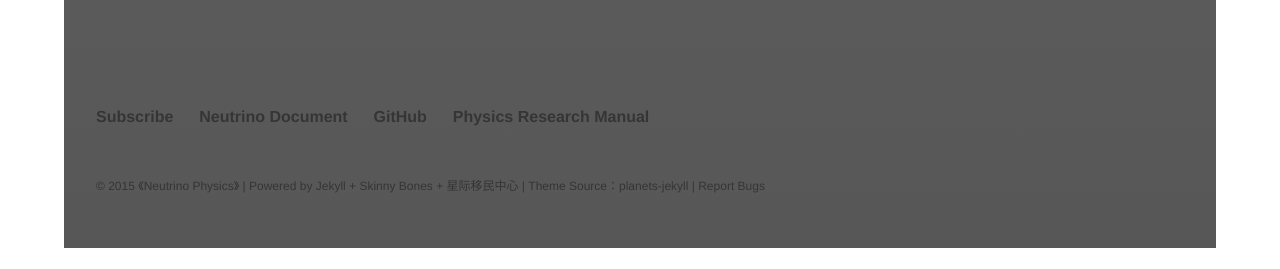
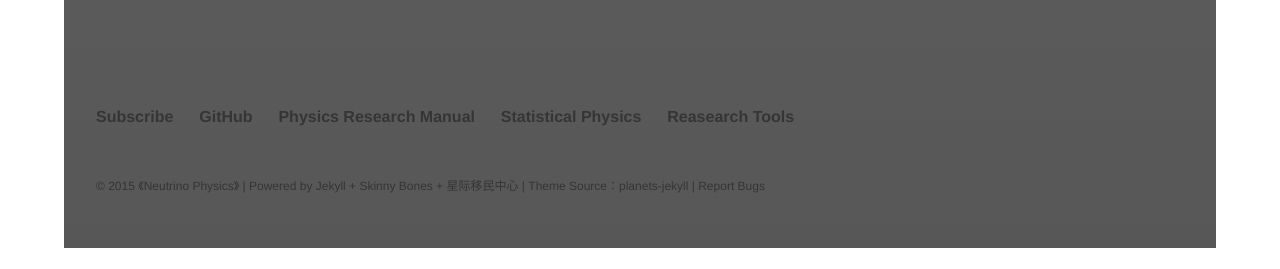
Before and after one commit to NeuPhysics/neuphysics.github.io, a Jekyll site: the page built from index.md, in a window 1280 px wide. Shown: the part 1044-1313 px from the top of the page. Built offline with Jekyll 4.4.1, drawn with Linux system fonts in a browser that asks for light colours; comment, search, counter and statistics services are not loaded.

Commit message:
Update footer.yml

```diff
--- a/_data/footer.yml
+++ b/_data/footer.yml
@@ -2,12 +2,15 @@
 
 - title: Subscribe
   url: /subscribe/
-
-- title: Neutrino Document
-  url: http://neutrino.readthedocs.org
 
 - title: GitHub
   url: https://github.com/NeuPhysics
 
 - title: Physics Research Manual
   url: http://cosmologytaskforce.github.io/PhysicsResearchSurvivalManual/
+
+- title: Statistical Physics
+  url: http://openmetric.org/StatisticalPhysics/
+
+- title: Reasearch Tools
+  url: http://openmetric.org/tool/
```
